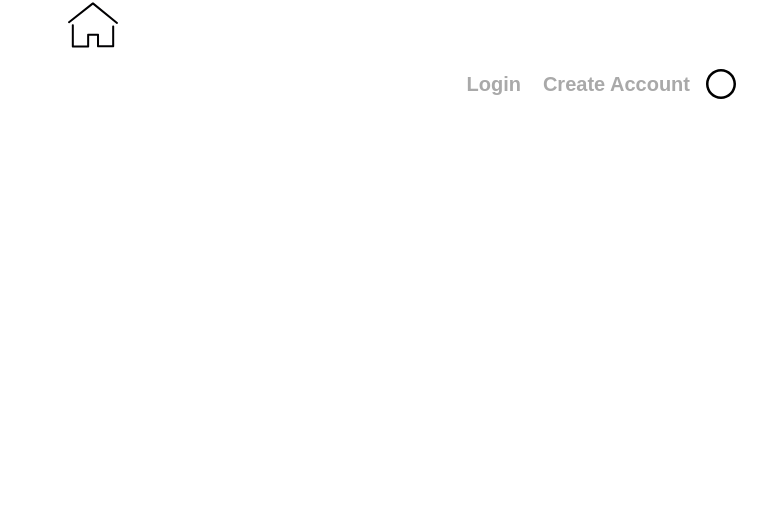
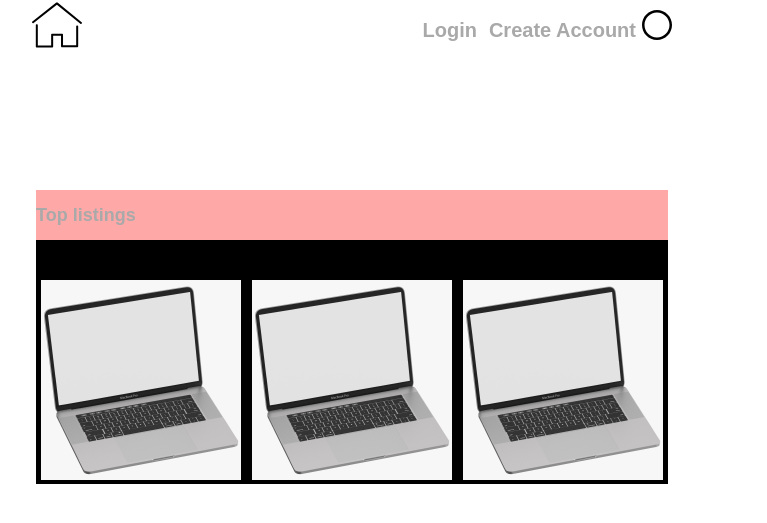
Before and after one commit to consaceves/csc210-project, a Python web app: template templates/home.html in a window 1280 px wide. Shown: the top 523 px of the page, without its empty margins (288-1055 px from the left). Run offline with Jinja, Linux system fonts and the light colour scheme; the template is opened without the code that fills it, so the values that code supplies are empty.

Commit message:
listings items

```diff
--- a/static/home.css
+++ b/static/home.css
@@ -14,7 +14,6 @@ body{
     font-weight: bold;
     cursor: pointer;
     height: 100%;
-    margin-right: 10px;
   }
 
 .button1:hover{
@@ -22,31 +21,65 @@ body{
 }
 
 .navBar{
-    width: 100%;
-    left: 0;
+    width: 50%;
+    left: 50%;
     top: 0;
+    transform: translate(-50%,0);
     border-style: none;
     height: 60px;
     position: fixed;
     color: #ffa8a8;
-    padding-left: 20%;
 }
 
 .buttons{
-    width: 50%;
     display: flex;
     direction: rtl;
     float: right;
     height: 100%;
-    padding-right: 40%;
 }
 
 .homeicon{
     top: 50%;
-    margin-left: 100px;
 }
 
 .profileIcon{
-    transform: translateY(50%);
+    margin-top: 10px;
     direction: ltr;
 }
+
+.bodySection{
+    left: 50%;
+    color: darkgray;
+    margin-top: 15%;
+    transform: translate(-50%,0);
+    background-color: #ffa8a8;
+    display: flex;
+    flex-direction: column;
+    width: 50%;
+    position: relative;
+}
+
+.listingHeading{
+    font-family: Gotham, sans-serif;
+    font-weight: bold;
+    font-size: large;
+}
+
+.listingSection{
+    display: flex;
+    flex-direction: row;
+}
+
+.itemImage{
+    position: relative;
+    margin-top: 40px;
+    width: 200px;
+    left: 50%;
+    transform: translateX(-50%);
+}
+
+.items{
+    width: 33.333%;
+    background-color: black;
+    display: ;
+}
--- a/templates/home.html
+++ b/templates/home.html
@@ -18,9 +18,25 @@
             <button class="button1" type="button" name="button" onclick="window.location.href = '{{url_for('home_page.login')}}'">Login</button>
         </div>
     </section>
-{#    <div class="buttons">#}
-{#      <button class="button1" type="button" name="button" onclick="window.location.href = '{{url_for('home_page.createaccount')}}'">Create Account</button><br>#}
-{#      <button class="button2" type="button" name="button" onclick="window.location.href = '{{url_for('home_page.login')}}'">Login</button>#}
-{#    </div>#}
+    <section class="bodySection">
+        <h1 class="listingHeading">Top listings</h1>
+        <section class="listingSection">
+            <div class="items">
+                <a href="">
+                 <img src="/static/macbook.jpg" alt="item" class="itemImage">
+                </a>
+            </div>
+            <div class="items">
+                <a href="">
+                 <img src="/static/macbook.jpg" alt="item" class="itemImage">
+                </a>
+            </div>
+            <div class="items">
+                <a href="">
+                 <img src="/static/macbook.jpg" alt="item" class="itemImage">
+                </a>
+            </div>
+        </section>
+    </section>
   </body>
 </html>
```
Also changed, not shown: static/macbook.jpg (added).
